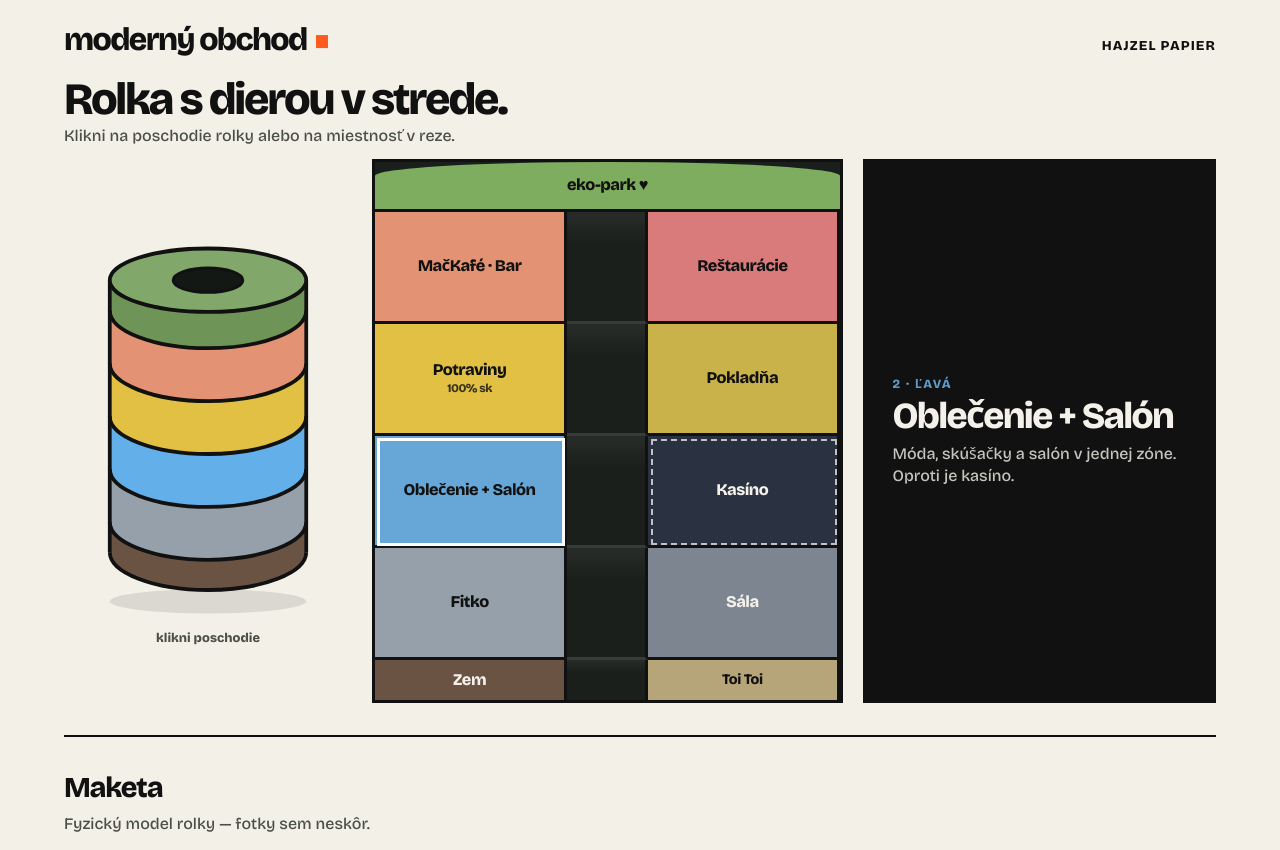
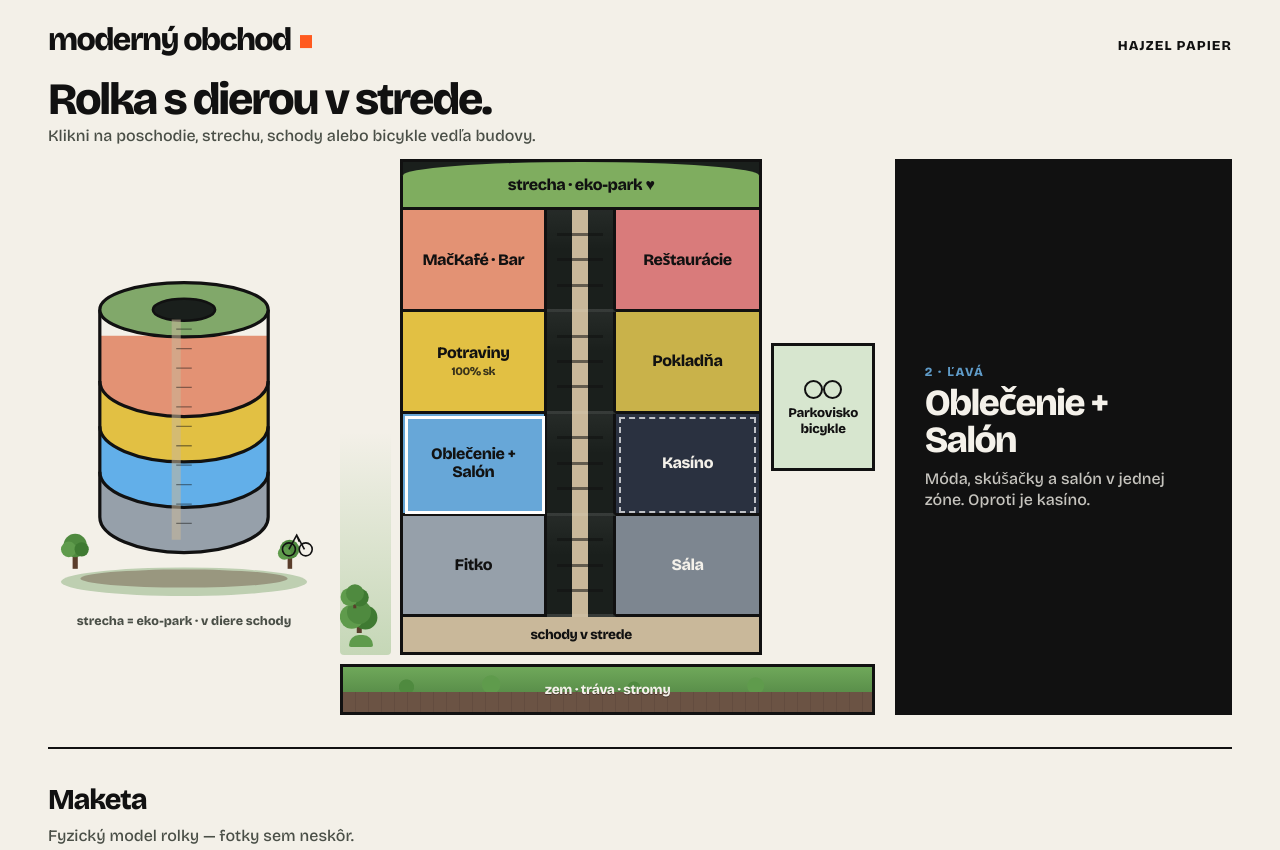
Before and after one commit to norfolkislands/obchod, a plain HTML site: page index.html in a window 1280 px wide. Shown: the top 850 px of the page. Drawn offline with nearby package versions, Linux system fonts and the light colour scheme.

Commit message:
okak skusim pushti

```diff
--- a/index.html
+++ b/index.html
@@ -24,71 +24,128 @@
 
     <section class="intro">
       <h1>Rolka s dierou v strede.</h1>
-      <p>Klikni na poschodie rolky alebo na miestnosť v reze.</p>
+      <p>Klikni na poschodie, strechu, schody alebo bicykle vedľa budovy.</p>
     </section>
 
     <section class="stage" id="veza">
       <div class="roll-wrap" aria-label="Rolka — poschodia">
-        <svg class="roll-svg" viewBox="0 0 360 540" role="img" aria-labelledby="roll-title">
+        <svg class="roll-svg" viewBox="0 0 420 560" role="img" aria-labelledby="roll-title">
           <title id="roll-title">HAJZEL PAPIER — klikateľná rolka</title>
-          <ellipse cx="180" cy="510" rx="130" ry="16" fill="rgba(0,0,0,0.1)" />
 
-          <!-- zem → hore: 4 poschodia + park -->
+          <!-- zem + tráva -->
+          <ellipse cx="210" cy="520" rx="190" ry="22" fill="#5a8f4a" opacity="0.35" />
+          <ellipse cx="210" cy="515" rx="160" ry="14" fill="#6b5344" opacity="0.45" />
+
+          <!-- stromy okolo -->
+          <g class="trees" pointer-events="none">
+            <g transform="translate(28 430)">
+              <rect x="10" y="42" width="8" height="28" fill="#5a3d2b" />
+              <circle cx="14" cy="34" r="18" fill="#4f8a3f" />
+              <circle cx="4" cy="40" r="12" fill="#5f9b4c" />
+              <circle cx="24" cy="40" r="11" fill="#3f7a32" />
+            </g>
+            <g transform="translate(360 440)">
+              <rect x="10" y="36" width="7" height="24" fill="#5a3d2b" />
+              <circle cx="13" cy="30" r="15" fill="#4f8a3f" />
+              <circle cx="5" cy="36" r="10" fill="#5f9b4c" />
+            </g>
+          </g>
+
+          <!-- poschodia (bez samostatného eko-parku — to je strecha) -->
           <g class="bands">
-            <path class="band" data-floor="zem" d="M50 445 V405 H310 V445 C310 472 252 495 180 495 C108 495 50 472 50 445 Z" fill="#6b5344" />
-            <path class="band" data-floor="2" d="M50 405 V335 H310 V405 C310 432 252 455 180 455 C108 455 50 432 50 405 Z" fill="#96a0aa" />
-            <path class="band" data-floor="3" d="M50 335 V265 H310 V335 C310 362 252 385 180 385 C108 385 50 362 50 335 Z" fill="#5f9bc8" />
-            <path class="band" data-floor="4" d="M50 265 V195 H310 V265 C310 292 252 315 180 315 C108 315 50 292 50 265 Z" fill="#e2c043" />
-            <path class="band" data-floor="5" d="M50 195 V125 H310 V195 C310 222 252 245 180 245 C108 245 50 222 50 195 Z" fill="#e39274" />
-            <path class="band" data-floor="park" d="M50 125 V85 H310 V125 C310 152 252 175 180 175 C108 175 50 152 50 125 Z" fill="#6f9458" />
+            <path class="band" data-floor="2" d="M80 420 V350 H340 V420 C340 450 282 475 210 475 C138 475 80 450 80 420 Z" fill="#96a0aa" />
+            <path class="band" data-floor="3" d="M80 350 V280 H340 V350 C340 380 282 405 210 405 C138 405 80 380 80 350 Z" fill="#5f9bc8" />
+            <path class="band" data-floor="4" d="M80 280 V210 H340 V280 C340 310 282 335 210 335 C138 335 80 310 80 280 Z" fill="#e2c043" />
+            <path class="band" data-floor="5" d="M80 210 V140 H340 V210 C340 240 282 265 210 265 C138 265 80 240 80 210 Z" fill="#e39274" />
           </g>
 
           <g fill="none" stroke="#111" stroke-width="5" pointer-events="none">
-            <path d="M50 85 V445" />
-            <path d="M310 85 V445" />
-            <path d="M50 445 C50 472 108 495 180 495 C252 495 310 472 310 445" />
-            <path d="M50 405 C50 432 108 455 180 455 C252 455 310 432 310 405" />
-            <path d="M50 335 C50 362 108 385 180 385 C252 385 310 362 310 335" />
-            <path d="M50 265 C50 292 108 315 180 315 C252 315 310 292 310 265" />
-            <path d="M50 195 C50 222 108 245 180 245 C252 245 310 222 310 195" />
-            <path d="M50 125 C50 152 108 175 180 175 C252 175 310 152 310 125" />
+            <path d="M80 100 V420" />
+            <path d="M340 100 V420" />
+            <path d="M80 420 C80 450 138 475 210 475 C282 475 340 450 340 420" />
+            <path d="M80 350 C80 380 138 405 210 405 C282 405 340 380 340 350" />
+            <path d="M80 280 C80 310 138 335 210 335 C282 335 340 310 340 280" />
+            <path d="M80 210 C80 240 138 265 210 265 C282 265 340 240 340 210" />
           </g>
 
-          <ellipse class="band lid" data-floor="park" cx="180" cy="85" rx="130" ry="42" fill="#81a86a" stroke="#111" stroke-width="5" />
-          <ellipse cx="180" cy="85" rx="46" ry="16" fill="#141814" stroke="#111" stroke-width="4" pointer-events="none" />
+          <!-- strecha = eko-park -->
+          <ellipse class="band lid" data-floor="park" data-room="park" cx="210" cy="100" rx="130" ry="42" fill="#81a86a" stroke="#111" stroke-width="5" />
+          <!-- diera + schody v strede -->
+          <ellipse cx="210" cy="100" rx="48" ry="17" fill="#1a1f1c" stroke="#111" stroke-width="4" pointer-events="none" />
+          <g class="stairs-roll" pointer-events="none">
+            <path d="M198 115 V455" stroke="#c9b89a" stroke-width="14" opacity="0.55" />
+            <path d="M198 130 H222 M198 160 H222 M198 190 H222 M198 220 H222 M198 250 H222 M198 280 H222 M198 310 H222 M198 340 H222 M198 370 H222 M198 400 H222 M198 430 H222" stroke="#111" stroke-width="2" opacity="0.45" />
+          </g>
+
+          <!-- bicykle vedľa rolky -->
+          <g class="bike-mark" pointer-events="none">
+            <circle cx="372" cy="470" r="10" fill="none" stroke="#111" stroke-width="2.5" />
+            <circle cx="398" cy="470" r="10" fill="none" stroke="#111" stroke-width="2.5" />
+            <path d="M372 470 L384 448 L396 470 M384 448 L388 458" fill="none" stroke="#111" stroke-width="2.5" />
+          </g>
         </svg>
-        <p class="roll-hint">klikni poschodie</p>
+        <p class="roll-hint">strecha = eko-park · v diere schody</p>
+      </div>
+
+      <div class="plan-scene">
+        <div class="yard yard-left" aria-hidden="true">
+          <span class="tree t1"></span>
+          <span class="tree t2"></span>
+          <span class="bush"></span>
         </div>
 
         <div class="cut" role="tablist" aria-label="Miestnosti veže">
-        <button type="button" class="cell park" role="tab" id="tab-park" data-room="park" data-floor="park" aria-selected="false" aria-controls="panel-park">eko-park ♥</button>
+          <button type="button" class="cell park" role="tab" id="tab-park" data-room="park" data-floor="park" aria-selected="false" aria-controls="panel-park">
+            strecha · eko-park ♥
+          </button>
 
           <button type="button" class="cell c-mackafe" role="tab" id="tab-mackafe" data-room="mackafe" data-floor="5" aria-selected="false" aria-controls="panel-mackafe">MačKafé · Bar</button>
-        <div class="shaft" aria-hidden="true"></div>
+          <div class="shaft" aria-hidden="true"><span class="stair-rung"></span><span class="stair-rung"></span><span class="stair-rung"></span></div>
           <button type="button" class="cell c-resto" role="tab" id="tab-resto" data-room="resto" data-floor="5" aria-selected="false" aria-controls="panel-resto">Reštaurácie</button>
 
           <button type="button" class="cell c-potraviny" role="tab" id="tab-potraviny" data-room="potraviny" data-floor="4" aria-selected="false" aria-controls="panel-potraviny">Potraviny<br /><small>100% sk</small></button>
-        <div class="shaft" aria-hidden="true"></div>
+          <div class="shaft" aria-hidden="true"><span class="stair-rung"></span><span class="stair-rung"></span><span class="stair-rung"></span></div>
           <button type="button" class="cell c-pokladna" role="tab" id="tab-pokladna" data-room="pokladna" data-floor="4" aria-selected="false" aria-controls="panel-pokladna">Pokladňa</button>
 
           <button type="button" class="cell c-oblecenie is-on" role="tab" id="tab-oblecenie" data-room="oblecenie" data-floor="3" aria-selected="true" aria-controls="panel-oblecenie">Oblečenie + Salón</button>
-        <div class="shaft" aria-hidden="true"></div>
+          <div class="shaft" aria-hidden="true"><span class="stair-rung"></span><span class="stair-rung"></span><span class="stair-rung"></span></div>
           <button type="button" class="cell c-kasino" role="tab" id="tab-kasino" data-room="kasino" data-floor="3" aria-selected="false" aria-controls="panel-kasino">Kasíno</button>
 
           <button type="button" class="cell c-fitko" role="tab" id="tab-fitko" data-room="fitko" data-floor="2" aria-selected="false" aria-controls="panel-fitko">Fitko</button>
-        <div class="shaft" aria-hidden="true"></div>
+          <div class="shaft" aria-hidden="true"><span class="stair-rung"></span><span class="stair-rung"></span><span class="stair-rung"></span></div>
           <button type="button" class="cell c-sala" role="tab" id="tab-sala" data-room="sala" data-floor="2" aria-selected="false" aria-controls="panel-sala">Sála</button>
 
-        <button type="button" class="cell c-zem" role="tab" id="tab-zem" data-room="zem" data-floor="zem" aria-selected="false" aria-controls="panel-zem">Zem</button>
-        <div class="shaft bottom" aria-hidden="true"></div>
-        <button type="button" class="cell c-toitoi" role="tab" id="tab-toitoi" data-room="toitoi" data-floor="zem" aria-selected="false" aria-controls="panel-toitoi">Toi Toi</button>
+          <button type="button" class="cell stairs-btn" role="tab" id="tab-schody" data-room="schody" data-floor="shaft" aria-selected="false" aria-controls="panel-schody">
+            schody v strede
+          </button>
+        </div>
+
+        <button
+          type="button"
+          class="bike-lot cell-like"
+          role="tab"
+          id="tab-bicykle"
+          data-room="bicykle"
+          data-floor="out"
+          aria-selected="false"
+          aria-controls="panel-bicykle"
+        >
+          <span class="bike-icon" aria-hidden="true"></span>
+          Parkovisko<br />bicykle
+        </button>
+
+        <div class="ground">
+          <span class="grass"></span>
+          <span class="dirt"></span>
+          <p>zem · tráva · stromy</p>
+        </div>
       </div>
 
       <div class="detail" aria-live="polite">
         <article class="panel" id="panel-park" role="tabpanel" aria-labelledby="tab-park" hidden>
           <p class="num" style="--c:#7fad5f">Strecha</p>
           <h2>eko-park</h2>
-          <p class="txt">Zelená strecha hore nad dierou. Oddych, zeleň a výhľad dolu do átria.</p>
+          <p class="txt">Nie je to poschodie — je to strecha. Zeleň, oddych a výhľad dolu cez dieru na schody.</p>
         </article>
 
         <article class="panel" id="panel-mackafe" role="tabpanel" aria-labelledby="tab-mackafe" hidden>
@@ -100,7 +157,7 @@
         <article class="panel" id="panel-resto" role="tabpanel" aria-labelledby="tab-resto" hidden>
           <p class="num" style="--c:#d97b7b">4 · pravá</p>
           <h2>Reštaurácie</h2>
-          <p class="txt">Jedlo oproti MačKafé a baru. Cez átrium vidíš na druhú stranu.</p>
+          <p class="txt">Jedlo oproti MačKafé a baru. Cez átrium vidíš schody aj druhú stranu.</p>
         </article>
 
         <article class="panel" id="panel-potraviny" role="tabpanel" aria-labelledby="tab-potraviny" hidden>
@@ -139,16 +196,16 @@
           <p class="txt">Kino + aula v jednom. Cez deň event, večer film.</p>
         </article>
 
-        <article class="panel" id="panel-zem" role="tabpanel" aria-labelledby="tab-zem" hidden>
-          <p class="num" style="--c:#6b5344">Zem</p>
-          <h2>Zem</h2>
-          <p class="txt">Spodok veže — vstup, okolie a pôda, na ktorej HAJZEL PAPIER stojí.</p>
+        <article class="panel" id="panel-schody" role="tabpanel" aria-labelledby="tab-schody" hidden>
+          <p class="num" style="--c:#c9b89a">Stred</p>
+          <h2>Schody</h2>
+          <p class="txt">V dierе rolky — spájajú všetky poschodia od zeme až po strechu.</p>
         </article>
 
-        <article class="panel" id="panel-toitoi" role="tabpanel" aria-labelledby="tab-toitoi" hidden>
-          <p class="num" style="--c:#b7a57a">zem · vonku</p>
-          <h2>Toi Toi</h2>
-          <p class="txt">Áno. Aj toto patrí k HAJZEL PAPIER.</p>
+        <article class="panel" id="panel-bicykle" role="tabpanel" aria-labelledby="tab-bicykle" hidden>
+          <p class="num" style="--c:#4f8a3f">Vonku</p>
+          <h2>Parkovisko pre bicykle</h2>
+          <p class="txt">Vedľa budovy. Prídeš na biku, necháš ju vonku, ideš dnu po schodoch.</p>
         </article>
       </div>
     </section>
@@ -167,11 +224,11 @@
       </div>
       <div class="fact">
         <span>Myšlienka</span>
-        <p>Veža ako rolka toaletného papiera: nákup, zážitok a eko-park okolo jednej diery.</p>
+        <p>Veža ako rolka toaletného papiera: nákup, zážitok a eko-park na streche okolo jednej diery so schodmi.</p>
       </div>
       <div class="fact">
         <span>Rieši</span>
-        <p>Labyrint bežného centra. Tu máš stred, ľavú a pravú stranu, všetko na očiach.</p>
+        <p>Labyrint bežného centra. Tu máš stred so schodmi, ľavú a pravú stranu, stromy a bicykle vonku.</p>
       </div>
       <div class="fact">
         <span>Tím</span>
--- a/script.js
+++ b/script.js
@@ -5,11 +5,14 @@
     4: "potraviny",
     3: "oblecenie",
     2: "fitko",
-    zem: "zem",
+    shaft: "schody",
+    out: "bicykle",
   };
 
   const bands = Array.from(document.querySelectorAll(".band[data-floor]"));
-  const tabs = Array.from(document.querySelectorAll(".cell[data-room]"));
+  const tabs = Array.from(
+    document.querySelectorAll(".cell[data-room], .bike-lot[data-room]")
+  );
   const panels = Array.from(document.querySelectorAll(".panel"));
 
   if (!tabs.length) return;
--- a/styles.css
+++ b/styles.css
@@ -5,6 +5,8 @@
   --spot: #ff5a1f;
   --hole: #1a1f1c;
   --line: #111;
+  --grass: #6fa85a;
+  --dirt: #6b5344;
 }
 
 * {
@@ -30,7 +32,7 @@ body {
 .strip,
 .facts,
 .end {
-  width: min(100% - 1.25rem, 72rem);
+  width: min(100% - 1.25rem, 74rem);
   margin-inline: auto;
 }
 
@@ -90,9 +92,9 @@ body {
   padding: 0.4rem 0 2rem;
 }
 
-@media (min-width: 980px) {
+@media (min-width: 1040px) {
   .stage {
-    grid-template-columns: minmax(12rem, 18rem) minmax(0, 1.2fr) minmax(14rem, 0.9fr);
+    grid-template-columns: minmax(12rem, 17rem) minmax(0, 1.35fr) minmax(13rem, 0.85fr);
     align-items: stretch;
     gap: 1.25rem;
   }
@@ -107,7 +109,7 @@ body {
 }
 
 .roll-svg {
-  width: min(100%, 17rem);
+  width: min(100%, 18rem);
   height: auto;
   display: block;
   max-height: 70vh;
@@ -115,9 +117,10 @@ body {
 
 .roll-hint {
   margin: 0;
-  font-size: 0.8rem;
+  font-size: 0.78rem;
   font-weight: 700;
   color: var(--soft);
+  text-align: center;
 }
 
 .band {
@@ -132,13 +135,73 @@ body {
   outline: none;
 }
 
+.plan-scene {
+  display: grid;
+  grid-template-columns: 3.2rem minmax(0, 1fr) 6.5rem;
+  grid-template-rows: 1fr auto;
+  gap: 0.55rem 0.55rem;
+  align-items: stretch;
+}
+
+.yard {
+  position: relative;
+  background:
+    linear-gradient(180deg, transparent 55%, rgba(111, 168, 90, 0.35) 100%);
+  border-radius: 0.25rem;
+  overflow: hidden;
+}
+
+.tree {
+  position: absolute;
+  bottom: 1.4rem;
+  width: 1.6rem;
+  height: 2.4rem;
+}
+
+.tree::before {
+  content: "";
+  position: absolute;
+  left: 50%;
+  bottom: 0;
+  width: 0.28rem;
+  height: 0.9rem;
+  background: #5a3d2b;
+  transform: translateX(-50%);
+}
+
+.tree::after {
+  content: "";
+  position: absolute;
+  left: 50%;
+  bottom: 0.55rem;
+  width: 1.5rem;
+  height: 1.5rem;
+  background: #4f8a3f;
+  border-radius: 50%;
+  transform: translateX(-50%);
+  box-shadow: -0.45rem 0.3rem 0 #5f9b4c, 0.4rem 0.35rem 0 #3f7a32;
+}
+
+.t1 { left: 0.4rem; }
+.t2 { left: 0.15rem; bottom: 2.6rem; transform: scale(0.75); }
+
+.bush {
+  position: absolute;
+  left: 0.55rem;
+  bottom: 0.55rem;
+  width: 1.5rem;
+  height: 0.7rem;
+  background: #5f9b4c;
+  border-radius: 1rem 1rem 0.2rem 0.2rem;
+}
+
 .cut {
   display: grid;
-  grid-template-columns: 1fr 0.42fr 1fr;
-  grid-template-rows: auto repeat(4, minmax(3.2rem, 1fr)) auto;
+  grid-template-columns: 1fr 0.48fr 1fr;
+  grid-template-rows: auto repeat(4, minmax(3rem, 1fr)) auto;
   border: 3px solid var(--line);
   background: var(--hole);
-  min-height: min(70vh, 34rem);
+  min-height: min(62vh, 32rem);
 }
 
 .cell {
@@ -151,17 +214,13 @@ body {
   color: var(--ink);
   font: inherit;
   font-weight: 800;
-  font-size: clamp(0.82rem, 2.2vw, 1.02rem);
+  font-size: clamp(0.78rem, 2vw, 1rem);
   letter-spacing: -0.03em;
   line-height: 1.15;
   cursor: pointer;
-  padding: 0.65rem 0.55rem;
+  padding: 0.6rem 0.5rem;
   text-align: center;
   transition: filter 140ms ease;
-}
-
-.cell:nth-child(3n) {
-  border-right: 0;
 }
 
 .cell small {
@@ -173,14 +232,17 @@ body {
 }
 
 .cell:hover,
-.cell:focus-visible {
+.cell:focus-visible,
+.bike-lot:hover,
+.bike-lot:focus-visible {
   filter: brightness(1.06);
   outline: 2px solid #fff;
   outline-offset: -5px;
   z-index: 1;
 }
 
-.cell.is-on {
+.cell.is-on,
+.bike-lot.is-on {
   filter: brightness(1.08);
   outline: 3px solid #fff;
   outline-offset: -5px;
@@ -197,45 +259,131 @@ body {
   border-right: 0;
   border-radius: 50% 50% 0 0 / 28% 28% 0 0;
   background: #7fad5f;
-  min-height: 3.1rem;
+  min-height: 3rem;
 }
 
 .shaft {
+  display: flex;
+  flex-direction: column;
+  justify-content: space-evenly;
+  align-items: center;
   background:
-    linear-gradient(180deg, rgba(255, 255, 255, 0.06), transparent 30%),
+    linear-gradient(90deg, transparent 38%, #c9b89a 38% 62%, transparent 62%),
+    linear-gradient(180deg, rgba(255, 255, 255, 0.05), transparent 40%),
     var(--hole);
   border-bottom: 3px solid rgba(255, 255, 255, 0.08);
   border-right: 3px solid var(--line);
 }
 
-.shaft.bottom {
-  border-bottom: 0;
+.stair-rung {
+  width: 70%;
+  height: 3px;
+  background: #111;
+  opacity: 0.55;
 }
 
-.void {
-  border-bottom: 3px solid transparent;
-  border-right: 3px solid var(--line);
-  background: transparent;
+.stairs-btn {
+  grid-column: 1 / -1;
+  border-right: 0;
+  border-bottom: 0;
+  background: #c9b89a;
+  font-size: 0.85rem;
 }
 
 .c-mackafe { background: #e39274; }
-.c-resto { background: #d97b7b; }
+.c-resto { background: #d97b7b; border-right: 0; }
 .c-potraviny { background: #e2c043; }
-.c-pokladna { background: #c9b24a; }
+.c-pokladna { background: #c9b24a; border-right: 0; }
 .c-oblecenie { background: #5f9bc8; }
 .c-fitko { background: #96a0aa; }
-.c-sala { background: #7d8690; color: #f4f1ea; }
-.c-kasino { background: #2a3140; color: #f4f1ea; }
-.c-zem {
-  background: #6b5344;
+.c-sala { background: #7d8690; color: #f4f1ea; border-right: 0; }
+.c-kasino { background: #2a3140; color: #f4f1ea; border-right: 0; }
+
+.bike-lot {
+  appearance: none;
+  align-self: center;
+  margin: 0;
+  border: 3px solid var(--line);
+  background: #d7e6cf;
+  color: var(--ink);
+  font: inherit;
+  font-weight: 800;
+  font-size: 0.82rem;
+  letter-spacing: -0.02em;
+  line-height: 1.2;
+  text-align: center;
+  cursor: pointer;
+  padding: 0.85rem 0.45rem;
+  min-height: 8rem;
+}
+
+.bike-icon {
+  display: block;
+  width: 2.4rem;
+  height: 1.4rem;
+  margin: 0 auto 0.45rem;
+  position: relative;
+}
+
+.bike-icon::before,
+.bike-icon::after {
+  content: "";
+  position: absolute;
+  bottom: 0;
+  width: 0.95rem;
+  height: 0.95rem;
+  border: 2.5px solid var(--ink);
+  border-radius: 50%;
+}
+
+.bike-icon::before { left: 0; }
+.bike-icon::after { right: 0; }
+
+.ground {
+  grid-column: 1 / -1;
+  position: relative;
+  min-height: 3.2rem;
+  border: 3px solid var(--line);
+  overflow: hidden;
+  display: grid;
+  place-items: center;
+  background: var(--dirt);
+}
+
+.ground .grass {
+  position: absolute;
+  inset: 0 0 45% 0;
+  background:
+    radial-gradient(circle at 12% 80%, #4f8a3f 0 0.45rem, transparent 0.5rem),
+    radial-gradient(circle at 28% 70%, #5f9b4c 0 0.55rem, transparent 0.6rem),
+    radial-gradient(circle at 55% 85%, #4f8a3f 0 0.4rem, transparent 0.45rem),
+    radial-gradient(circle at 78% 75%, #5f9b4c 0 0.5rem, transparent 0.55rem),
+    linear-gradient(180deg, var(--grass), #5a8f4a);
+}
+
+.ground .dirt {
+  position: absolute;
+  inset: 55% 0 0 0;
+  background:
+    repeating-linear-gradient(
+      90deg,
+      transparent,
+      transparent 12px,
+      rgba(0, 0, 0, 0.08) 12px,
+      rgba(0, 0, 0, 0.08) 13px
+    ),
+    var(--dirt);
+}
+
+.ground p {
+  position: relative;
+  z-index: 1;
+  margin: 0;
+  font-size: 0.85rem;
+  font-weight: 800;
+  letter-spacing: -0.02em;
   color: #f4f1ea;
-  border-bottom: 0;
-}
-.c-toitoi {
-  background: #b7a57a;
-  border-bottom: 0;
-  min-height: 2.5rem;
-  font-size: 0.9rem;
+  text-shadow: 0 1px 0 rgba(0, 0, 0, 0.35);
 }
 
 .detail {
@@ -364,13 +512,28 @@ body {
   }
 }
 
-@media (max-width: 979px) {
+@media (max-width: 1039px) {
   .roll-wrap {
     order: -1;
   }
 
-  .roll-svg {
-    width: min(100%, 14rem);
+  .plan-scene {
+    grid-template-columns: 2.4rem minmax(0, 1fr) 5.5rem;
+  }
+}
+
+@media (max-width: 640px) {
+  .plan-scene {
+    grid-template-columns: 1fr;
+  }
+
+  .yard {
+    display: none;
+  }
+
+  .bike-lot {
+    min-height: 0;
+    padding: 0.75rem;
   }
 }
 
```
Lines whose indentation alone changed are shown as unchanged.
